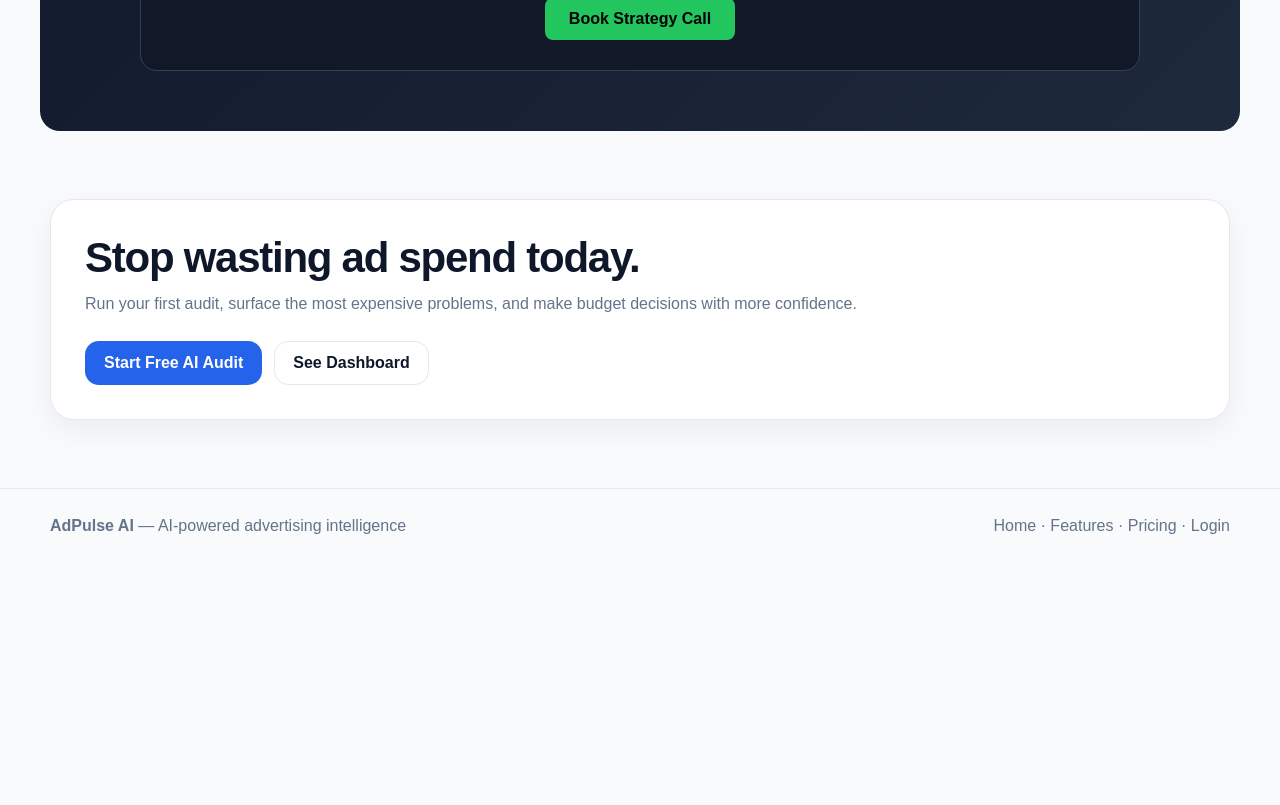
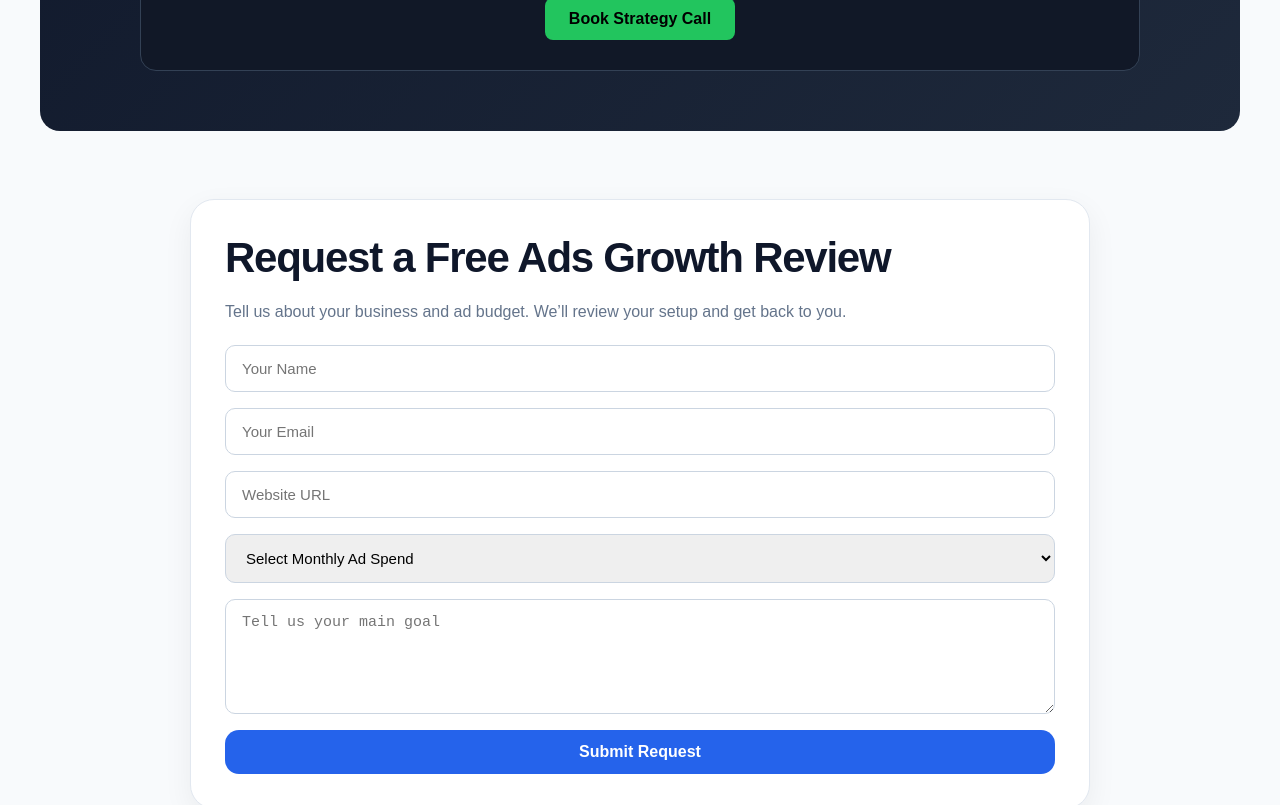
Before and after one commit to srinivarmab/adpulse-web, a Next.js app: page / in a window 1280 px wide. Shown: the part 2980-3785 px from the top of the page. Before the commit the page ends 3557 px from the top, so only its background shows below. Built offline with nearby package versions, Linux system fonts and the light colour scheme.

Commit message:
Update page.js

```diff
--- a/app/page.js
+++ b/app/page.js
@@ -191,6 +191,32 @@ export default function Page() {
         </div>
       </section>
 
+      <section className="section" id="lead-form">
+        <div className="container">
+          <div className="card" style={{ padding: 34, maxWidth: 900, margin: "0 auto" }}>
+            <h2 style={{ marginTop: 0 }}>Request a Free Ads Growth Review</h2>
+            <p style={{ color: "#64748b", lineHeight: 1.7 }}>
+              Tell us about your business and ad budget. We’ll review your setup and get back to you.
+            </p>
+
+            <form style={{ display: "grid", gap: 16, marginTop: 20 }}>
+              <input type="text" placeholder="Your Name" style={inputStyle} />
+              <input type="email" placeholder="Your Email" style={inputStyle} />
+              <input type="text" placeholder="Website URL" style={inputStyle} />
+              <select style={inputStyle} defaultValue="">
+                <option value="" disabled>Select Monthly Ad Spend</option>
+                <option>Less than $500</option>
+                <option>$500 - $1,000</option>
+                <option>$1,000 - $5,000</option>
+                <option>$5,000+</option>
+              </select>
+              <textarea placeholder="Tell us your main goal" rows="5" style={inputStyle} />
+              <button className="btn btn-primary" type="submit">Submit Request</button>
+            </form>
+          </div>
+        </div>
+      </section>
+
       <section className="section">
         <div className="container">
           <div
@@ -227,3 +253,12 @@ export default function Page() {
     </>
   );
 }
+
+const inputStyle = {
+  width: "100%",
+  padding: "14px 16px",
+  borderRadius: "10px",
+  border: "1px solid #cbd5e1",
+  fontSize: "15px",
+  outline: "none"
+};
```
